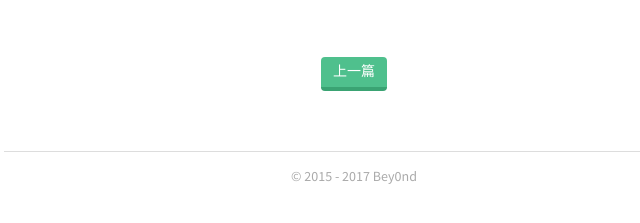
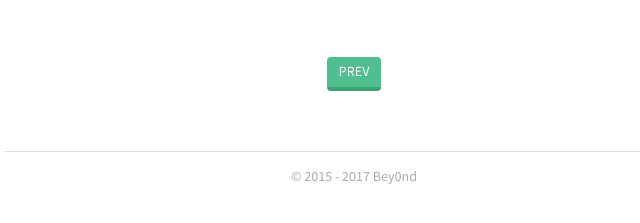
Before and after one commit to ibey0nd/ibey0nd.github.io, a plain HTML site: page 2017/hello-world/index.html in a window 1280 px wide. Shown: the part 1024-1247 px from the top of the page, 286-926 px from the left. Drawn offline with nearby package versions, Linux system fonts and the light colour scheme; some packages are replaced by stand-ins of ours.

Commit message:
Site updated: 2017-06-27 12:30:21

```diff
--- a/2017/hello-world/index.html
+++ b/2017/hello-world/index.html
@@ -7,4 +7,4 @@
 <p>More info: <a href="https://hexo.io/docs/generating.html" target="_blank" rel="external">Generating</a></p>
 <h3 id="Deploy-to-remote-sites"><a href="#Deploy-to-remote-sites" class="headerlink" title="Deploy to remote sites"></a>Deploy to remote sites</h3><figure class="highlight bash"><table><tr><td class="gutter"><pre><div class="line">1</div></pre></td><td class="code"><pre><div class="line">$ hexo deploy</div></pre></td></tr></table></figure>
 <p>More info: <a href="https://hexo.io/docs/deployment.html" target="_blank" rel="external">Deployment</a></p>
-</div></article></div></main><footer><div class="paginator"><a href="/2017/mysql-regexp-sqli/" class="prev">上一篇</a></div><div class="copyright"><p>© 2015 - 2017 <a href="https://ibey0nd.github.io">Bey0nd</a></p></div></footer></div><script async src="//cdn.bootcss.com/mathjax/2.7.0/MathJax.js?config=TeX-MML-AM_CHTML" integrity="sha384-crwIf/BuaWM9rM65iM+dWFldgQ1Un8jWZMuh3puxb8TOY9+linwLoI7ZHZT+aekW" crossorigin="anonymous"></script><script>(function(b,o,i,l,e,r){b.GoogleAnalyticsObject=l;b[l]||(b[l]=function(){(b[l].q=b[l].q||[]).push(arguments)});b[l].l=+new Date;e=o.createElement(i);r=o.getElementsByTagName(i)[0];e.src='//www.google-analytics.com/analytics.js';r.parentNode.insertBefore(e,r)}(window,document,'script','ga'));ga('create',"UA-65933410-1",'auto');ga('send','pageview');</script></body></html>
+</div></article></div></main><footer><div class="paginator"><a href="/2017/mysql-regexp-sqli/" class="prev">PREV</a></div><div class="copyright"><p>© 2015 - 2017 <a href="https://ibey0nd.github.io">Bey0nd</a></p></div></footer></div><script async src="//cdn.bootcss.com/mathjax/2.7.0/MathJax.js?config=TeX-MML-AM_CHTML" integrity="sha384-crwIf/BuaWM9rM65iM+dWFldgQ1Un8jWZMuh3puxb8TOY9+linwLoI7ZHZT+aekW" crossorigin="anonymous"></script><script>(function(b,o,i,l,e,r){b.GoogleAnalyticsObject=l;b[l]||(b[l]=function(){(b[l].q=b[l].q||[]).push(arguments)});b[l].l=+new Date;e=o.createElement(i);r=o.getElementsByTagName(i)[0];e.src='//www.google-analytics.com/analytics.js';r.parentNode.insertBefore(e,r)}(window,document,'script','ga'));ga('create',"UA-65933410-1",'auto');ga('send','pageview');</script></body></html>
```
Also changed, not shown: 2017/mysql-regexp-sqli/index.html (+1 -1 lines), index.html (+1 -1 lines).
